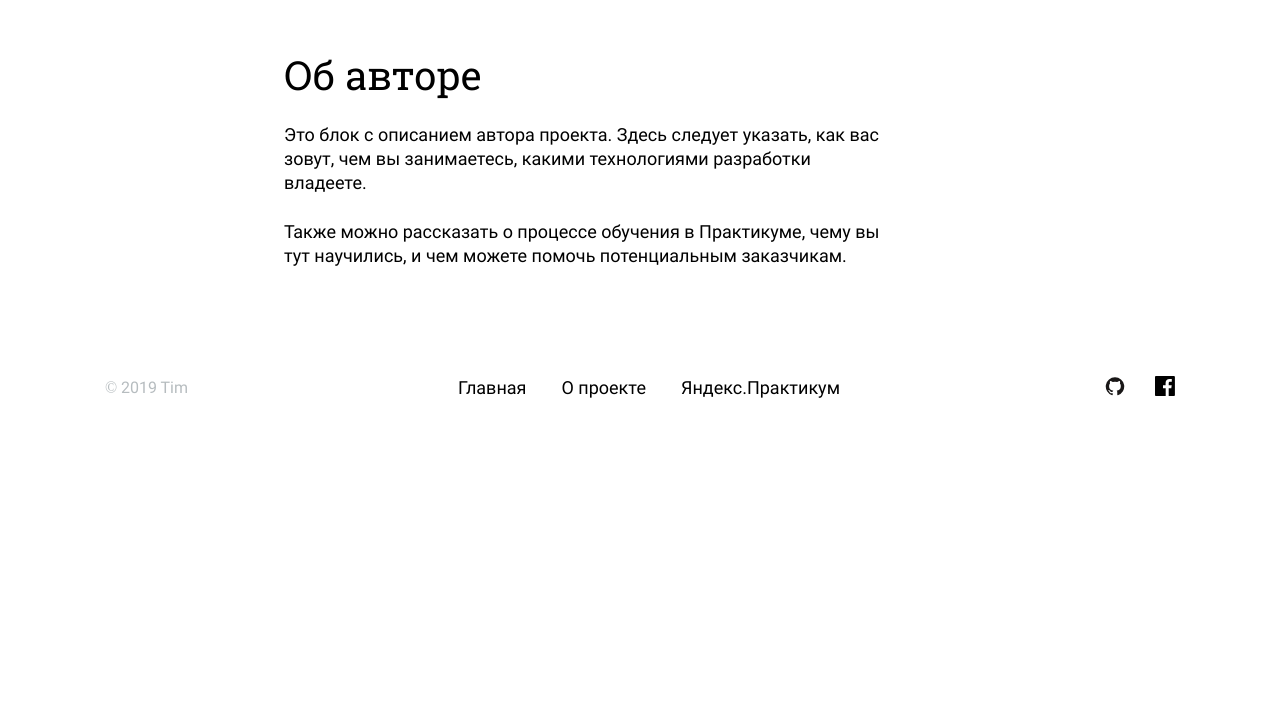
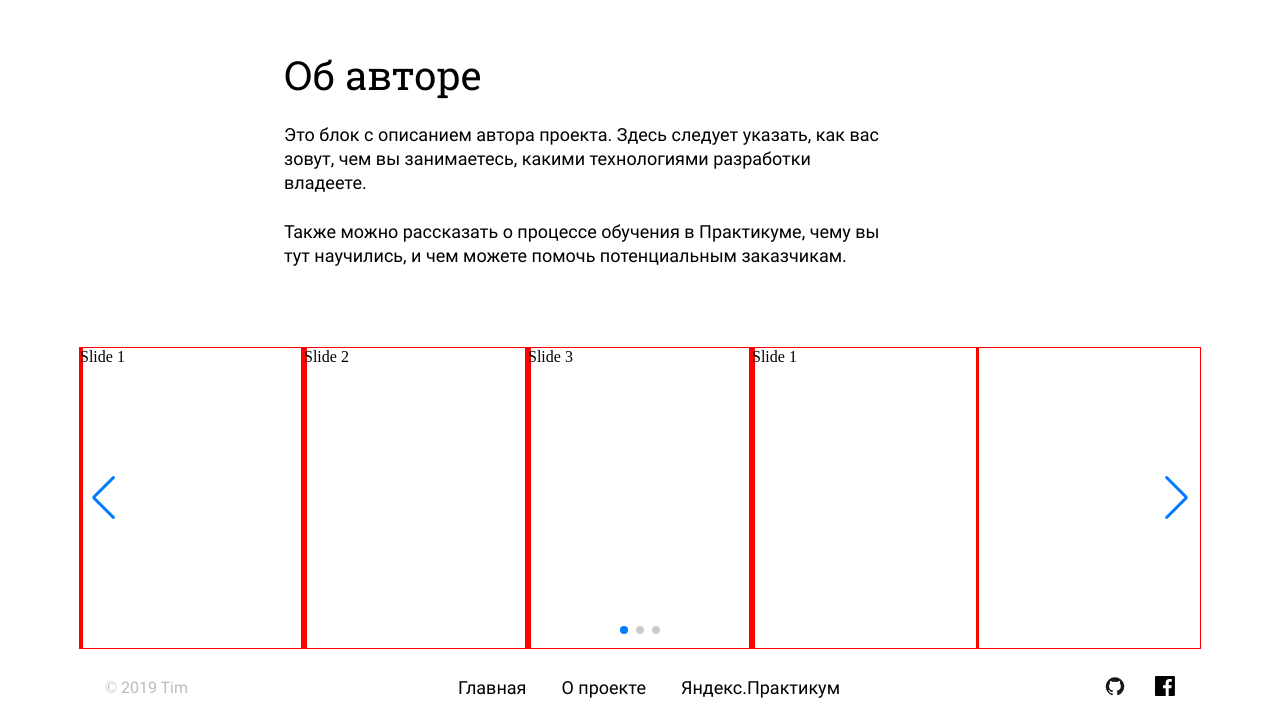
Before and after one commit to jasper7466/NewsAnalyzer, a website built with webpack: page src/pages/about.html in a window 1280 px wide. Shown: the part 1642-2370 px from the top of the page. Before the commit the page ends 2070 px from the top, so only its background shows below. Built offline with nearby package versions, Linux system fonts and the light colour scheme.

Commit message:
Вёрстка. Страница "About". Установлен Swiper

```diff
--- a/package.json
+++ b/package.json
@@ -49,6 +49,7 @@
   },
   "dependencies": {
     "babel-polyfill": "^6.26.0",
-    "core-js": "^3.4.1"
+    "core-js": "^3.4.1",
+    "swiper": "^5.2.1"
   }
 }
--- a/src/pages/about.html
+++ b/src/pages/about.html
@@ -1,11 +1,11 @@
 <!DOCTYPE html>
 <html lang="ru">
 <head>
-    <meta charset="UTF-8">
-    <meta name="viewport" content="width=device-width, initial-scale=1.0">
-    <meta http-equiv="X-UA-Compatible" content="ie=edge">
-    <title>About</title>
-    <link rel="stylesheet" href="<%=htmlWebpackPlugin.files.chunks.about.css%>">
+  <meta charset="UTF-8">
+  <meta name="viewport" content="width=device-width, initial-scale=1.0">
+  <meta http-equiv="X-UA-Compatible" content="ie=edge">
+  <title>About</title>
+  <link rel="stylesheet" href="<%=htmlWebpackPlugin.files.chunks.about.css%>">
 </head>
 <body class="page">
   <header class="header header_black header_slim">
@@ -81,11 +81,28 @@
             Также можно рассказать о процессе обучения в Практикуме, чему вы тут научились, и чем можете помочь потенциальным заказчикам.
         </p>
       </div>
+    </section>
+    <!-- ---------- MAIN / HISTORY ---------- -->
+    <section class="history">
+      <div class="history__container swiper-container">
+        <!-- Additional required wrapper -->
+        <div class="history__wrapper swiper-wrapper">
+            <!-- Slides -->
+            <div class="history__slide swiper-slide">Slide 1</div>
+            <div class="history__slide swiper-slide">Slide 2</div>
+            <div class="history__slide swiper-slide">Slide 3</div>
+        </div>
+        <!-- If we need pagination -->
+        <div class="history__pagination swiper-pagination"></div>
 
+        <!-- If we need navigation buttons -->
+        <div class="history__button-prev swiper-button-prev"></div>
+        <div class="history__button-next swiper-button-next"></div>
+
+      </div>
     </section>
   </main>
-  <!-- ---------- MAIN/ ---------- --><!-
-  - ---------- FOOTER ---------- -->
+  <!-- ---------- FOOTER ---------- -->
   <footer class="footer">
     <p class="footer__copyright">	&copy; 2019 Tim</p>
     <nav class="nav footer__nav">
--- a/src/scripts/about.js
+++ b/src/scripts/about.js
@@ -1 +1,21 @@
-import "../styles/about.css";
+import '../styles/about.css';
+// import '../../node_modules/swiper/js/swiper.min.js';
+import Swiper from 'swiper';
+
+var mySwiper = new Swiper('.history__container', {
+  // Optional parameters
+  direction: 'horizontal',
+  loop: true,
+
+  // If we need pagination
+  pagination: {
+    el: '.swiper-pagination',
+    type: 'bullets',
+  },
+
+  // Navigation arrows
+  navigation: {
+    nextEl: '.swiper-button-next',
+    prevEl: '.swiper-button-prev',
+  },
+});
--- a/src/styles/about.css
+++ b/src/styles/about.css
@@ -6,6 +6,7 @@
 @import url(../blocks/author/author.css);
 @import url(../blocks/footer/footer.css);
 @import url(../blocks/common-styles/custom-cursor.css);
+@import url(../../node_modules/swiper/css/swiper.min.css);
 
 .message {
   display: flex;
@@ -137,3 +138,22 @@
   width: 120px;
   height: 120px;
 }
+
+.history__container {
+  width: 100%;
+  height: 300px;
+  outline: 1px solid red;
+}
+
+.history__slide {
+  outline: 3px solid red;
+  /* width: 40px; */
+}
+
+/* .history__button-prev {
+  height: 40px;
+  width: 40px;
+  color: white;
+  background-color: black;
+  border-radius: 50%;
+} */
```
Also changed, not shown: 1 other file.
